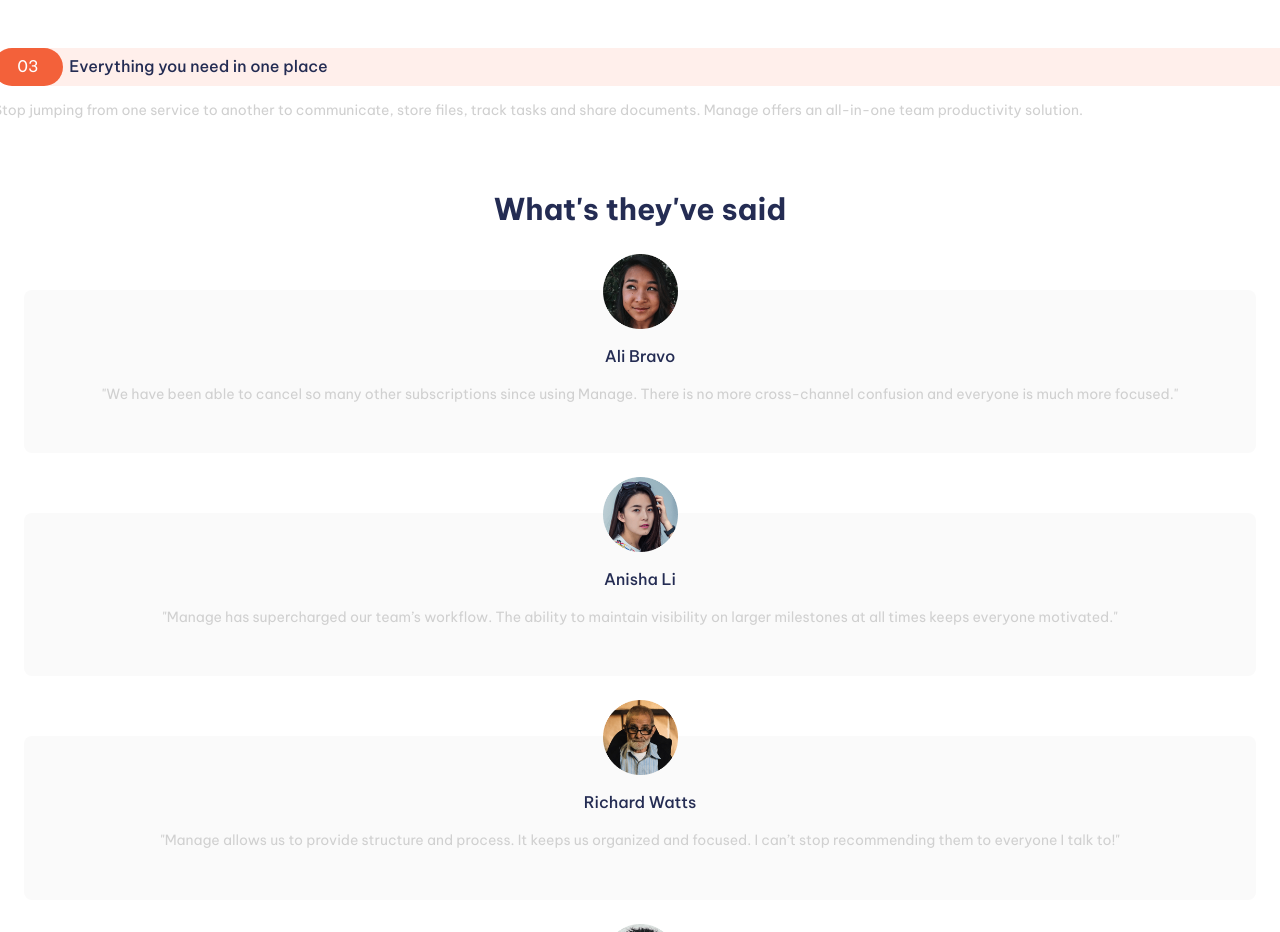
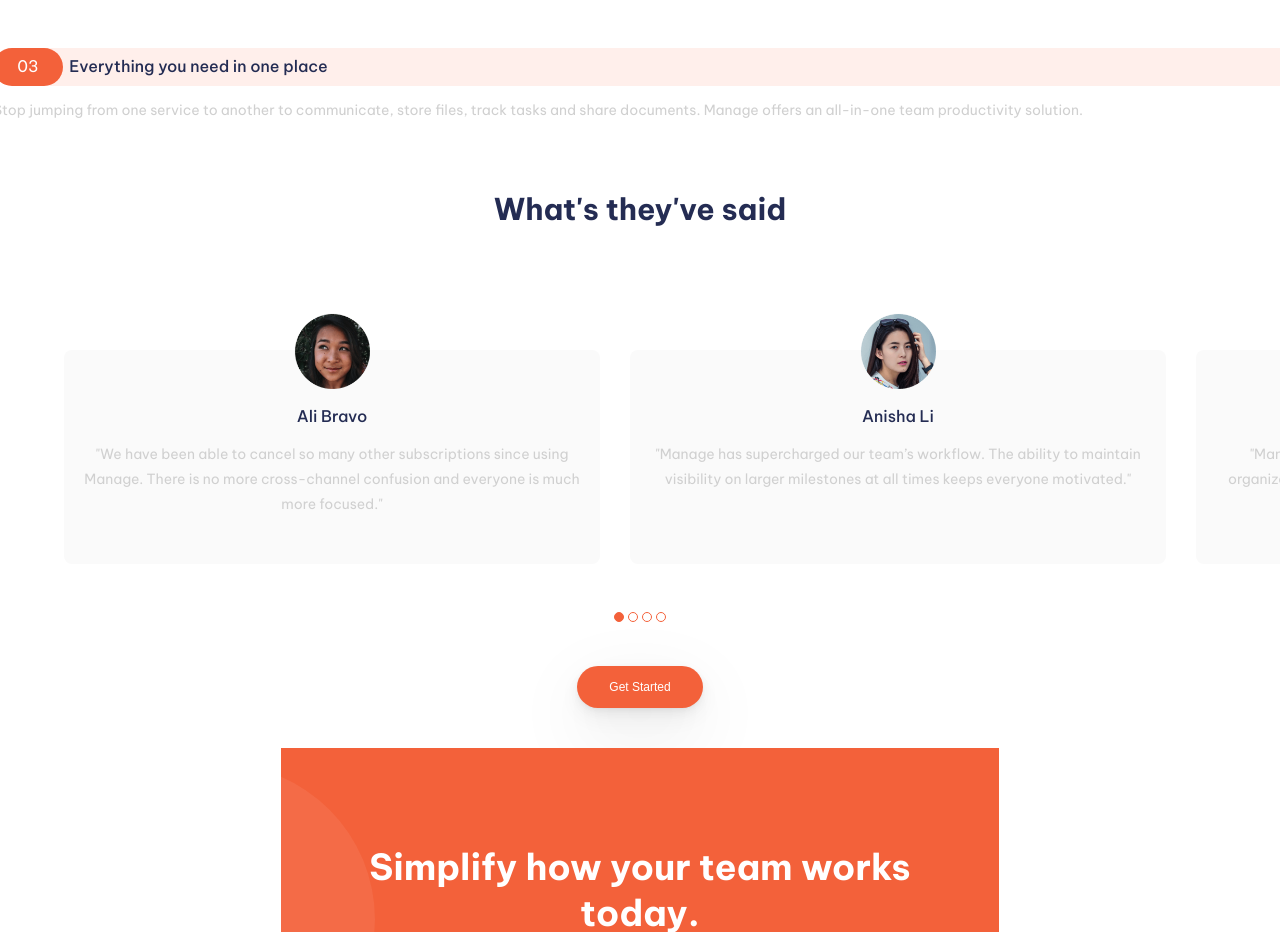
Before and after one commit to Phenics13/frontendmentor-io-manage-landing-page, a React (Vite) app: page / in a window 1280 px wide. Shown: the part 1868-2800 px from the top of the page. Built offline with nearby package versions, Linux system fonts and the light colour scheme.

Commit message:
created slider and banner components

```diff
--- a/src/App.scss
+++ b/src/App.scss
@@ -44,8 +44,3 @@ p {
   flex-direction: column;
   align-items: center;
 }
-
-.title {
-  font-weight: $bold;
-  margin-top: $mt-title-mobile;
-}
--- /dev/null
+++ b/src/components/banner/banner.component.tsx
@@ -0,0 +1,17 @@
+import Button, { BUTTON_TYPES } from "../button/button.component";
+import "./banner.styles.scss";
+
+const Banner = () => {
+  return (
+    <div className="banner">
+      <div className="container">
+        <div className="banner--content">
+          <h1 className="banner--title">Simplify how your team works today.</h1>
+          <Button buttonType={BUTTON_TYPES.SECONDARY}>Get Started</Button>
+        </div>
+      </div>
+    </div>
+  );
+};
+
+export default Banner;
--- /dev/null
+++ b/src/components/banner/banner.styles.scss
@@ -0,0 +1,19 @@
+@import "../../utils/variables.utils.scss";
+
+.banner {
+  margin-top: 2.5rem;
+  background: $primary;
+  background-image: url(../../assets/bg-simplify-section-mobile.svg);
+  background-repeat: no-repeat;
+  background-position-y: center;
+}
+
+.banner--title {
+  width: 95%;
+  color: $white;
+  margin: 0 auto 2rem;
+}
+
+.banner--content {
+  margin: 6rem auto;
+}
--- a/src/components/benefits/benefits.component.tsx
+++ b/src/components/benefits/benefits.component.tsx
@@ -27,11 +27,9 @@ const BENEFITS: BenefitT[] = [
 
 const Benefits = () => {
   return (
-    <div className="container">
+    <section className="container">
       <div className="benefits ">
-        <h2 className="benefits--title title">
-          What's different about Manage?
-        </h2>
+        <h2 className="benefits--title">What's different about Manage?</h2>
         <p className="benefits--text">
           Manage provides all the functionality your team needs, without the
           complexity. Our software is tailor-made for modern digital product
@@ -43,7 +41,7 @@ const Benefits = () => {
           ))}
         </div>
       </div>
-    </div>
+    </section>
   );
 };
 
--- a/src/components/benefits/benefits.styles.scss
+++ b/src/components/benefits/benefits.styles.scss
@@ -1,5 +1,6 @@
 .benefits--title {
   margin-bottom: 1rem;
+  margin-top: 6rem;
 }
 
 .benefits--items {
--- a/src/components/button/button.component.tsx
+++ b/src/components/button/button.component.tsx
@@ -1,4 +1,4 @@
-import { FC, ReactNode } from "react";
+import { ButtonHTMLAttributes, FC, ReactNode } from "react";
 
 import "./button.styles.scss";
 
@@ -14,12 +14,11 @@ const getButtonClass = (type: BUTTON_TYPES = BUTTON_TYPES.PRIMARY): string =>
   }[type]);
 
 type ButtonProps = {
-  children: ReactNode;
-  type?: BUTTON_TYPES;
-} & React.ButtonHTMLAttributes<HTMLButtonElement>;
+  buttonType?: BUTTON_TYPES;
+} & ButtonHTMLAttributes<HTMLButtonElement>;
 
-const Button: FC<ButtonProps> = ({ type, children, ...otherProps }) => {
-  const buttonClass = getButtonClass(type);
+const Button: FC<ButtonProps> = ({ buttonType, children, ...otherProps }) => {
+  const buttonClass = getButtonClass(buttonType);
   return (
     <button className={`${buttonClass} button`} {...otherProps}>
       {children}
--- a/src/components/comment-card/comment-card.styles.scss
+++ b/src/components/comment-card/comment-card.styles.scss
@@ -4,13 +4,23 @@
   display: flex;
   flex-direction: column;
   align-items: center;
-  width: 100%;
+  width: 90vw;
+  max-width: 536px;
   border-radius: 0.5rem;
   background-color: $card-item;
 
   padding: 3.5rem 1.25rem 2.875rem;
   position: relative;
   margin: 3.75rem 0 1.5rem;
+
+  scroll-snap-align: center;
+
+  &:first-child {
+    margin-left: 5vw;
+  }
+  &:last-child {
+    margin-right: 5vw;
+  }
 }
 
 .comment-card--photo {
--- a/src/components/comments/comments.component.tsx
+++ b/src/components/comments/comments.component.tsx
@@ -5,6 +5,7 @@ import avatar3 from "../../assets/avatar-richard.png";
 import avatar4 from "../../assets/avatar-shanai.png";
 import CommentCard from "../comment-card/comment-card.component";
 import Button from "../button/button.component";
+import { UIEvent, useRef, useState } from "react";
 
 export type CommentT = {
   photoUrl: string;
@@ -36,18 +37,37 @@ const COMMENTS: CommentT[] = [
 ];
 
 const Comments = () => {
+  const sliderRef = useRef<HTMLDivElement>(null);
+  const [activeIndex, setActiveIndex] = useState(0);
+
+  const handleScroll = (event: UIEvent<HTMLDivElement>) => {
+    if (!sliderRef.current) return;
+    const offset = sliderRef.current.getBoundingClientRect().x;
+    const width = sliderRef.current.children[0].clientWidth;
+    const activeIndex = Math.round(Math.abs(offset) / width);
+    setActiveIndex(activeIndex);
+  };
+
   return (
-    <div className="container">
-      <div className="comments">
-        <h2 className="comments--title">What's they've said</h2>
-        <div className="comments--items">
+    <section className="comments">
+      <h2 className="comments--title">What's they've said</h2>
+      <div className="slider--wrapper" onScroll={handleScroll}>
+        <div className="slider" ref={sliderRef}>
           {COMMENTS.map((comment, index) => (
             <CommentCard key={index} {...comment} />
           ))}
         </div>
-        <Button>Get Started</Button>
       </div>
-    </div>
+      <div className="slider--dots">
+        {COMMENTS.map((_, index) => (
+          <div
+            key={index}
+            className={`slider--dot ${index === activeIndex ? "--active" : ""}`}
+          ></div>
+        ))}
+      </div>
+      <Button>Get Started</Button>
+    </section>
   );
 };
 
--- a/src/components/comments/comments.styles.scss
+++ b/src/components/comments/comments.styles.scss
@@ -1,7 +1,45 @@
+@import "../../utils/variables.utils.scss";
+.comments {
+  width: 100%;
+  text-align: center;
+}
+
 .comments--title {
   margin-top: 4rem;
 }
 
-.comments--button {
-  margin-bottom: 2.625rem;
+.slider--wrapper {
+  margin-top: 3.75rem;
+  overflow-x: scroll;
+  scroll-snap-type: x mandatory;
+
+  &::-webkit-scrollbar {
+    display: none;
+  }
+  -ms-overflow-style: none;
+  scrollbar-width: none;
 }
+
+.slider {
+  display: flex;
+  gap: 1.875rem;
+  width: min-content;
+}
+
+.slider--dots {
+  display: flex;
+  justify-content: center;
+  gap: 0.25rem;
+  margin: 1.5rem 0 2.8rem;
+}
+
+.slider--dot {
+  width: 0.625rem;
+  height: 0.625rem;
+  border-radius: 50%;
+  border: 1px solid $primary;
+
+  &.--active {
+    background-color: $primary;
+  }
+}
--- a/src/components/preview/preview.component.tsx
+++ b/src/components/preview/preview.component.tsx
@@ -5,7 +5,7 @@ import Button from "../button/button.component";
 
 const Preview = () => {
   return (
-    <div className="container">
+    <section className="container">
       <div className="preview">
         <img src={bgPattern} className="preview--bg" alt="background image" />
         <img
@@ -22,7 +22,7 @@ const Preview = () => {
         </p>
         <Button>Get Started</Button>
       </div>
-    </div>
+    </section>
   );
 };
 
--- a/src/pages/landing/landing.component.tsx
+++ b/src/pages/landing/landing.component.tsx
@@ -4,6 +4,7 @@ import Header from "../../components/header/header.component";
 import Preview from "../../components/preview/preview.component";
 import Benefits from "../../components/benefits/benefits.component";
 import Comments from "../../components/comments/comments.component";
+import Banner from "../../components/banner/banner.component";
 
 const Landing = () => {
   return (
@@ -12,6 +13,7 @@ const Landing = () => {
       <Preview />
       <Benefits />
       <Comments />
+      <Banner />
     </>
   );
 };
```
